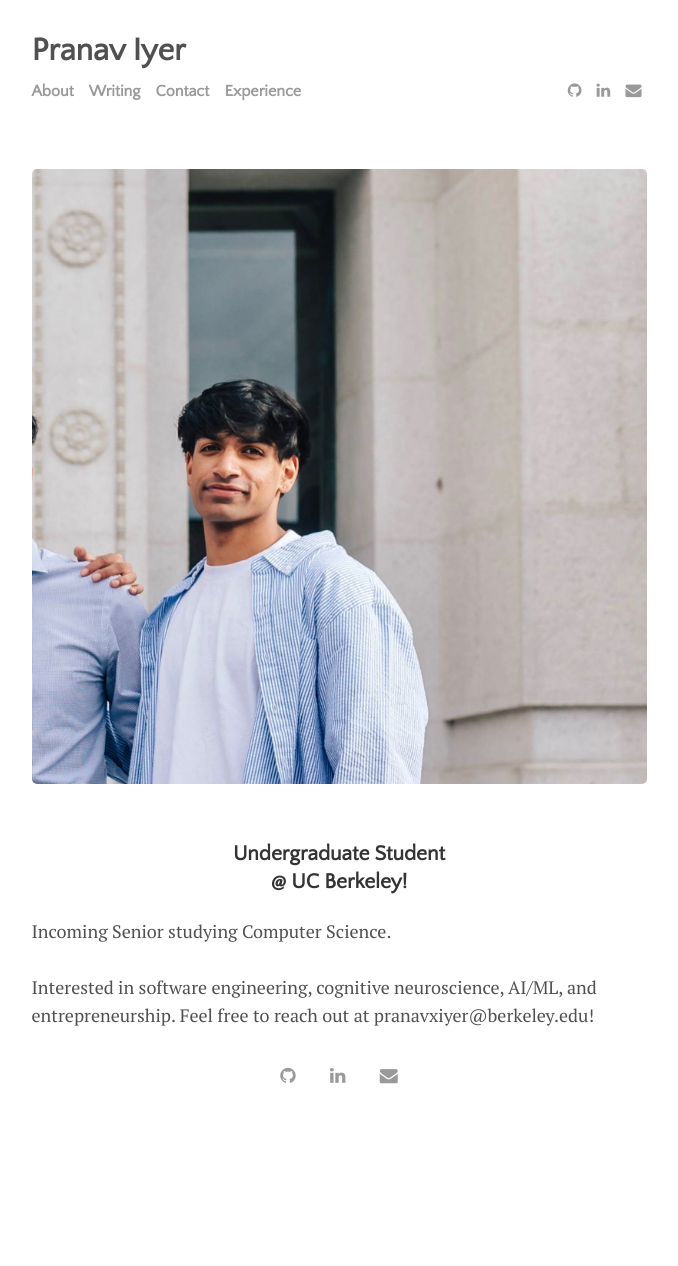
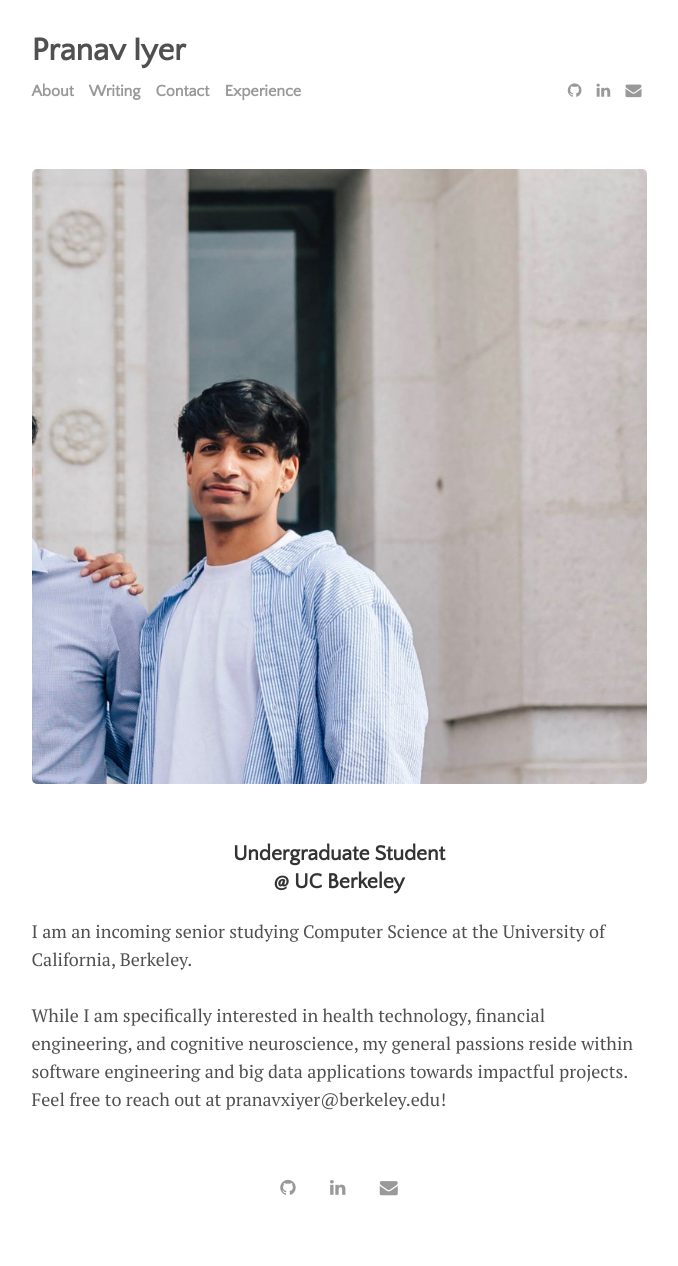
Before and after one commit to pranavxiyer/pranavxiyer.github.io, a Jekyll site: the page built from index.html, in a window 1280 px wide. Shown: the whole page, without its empty margins (301-979 px from the left). Built offline with Jekyll 4.4.1, drawn with Linux system fonts in a browser that asks for light colours; the list of posts is cut into pages by our own code; before the commit the page ends 1154 px from its top, so only the background shows below that.

Commit message:
updated intro

```diff
--- a/_layouts/home.html
+++ b/_layouts/home.html
@@ -29,10 +29,14 @@ layout: default
 <div class="row">
   <div class="col-md-12">
     <br>
-	   <center><h3 class="fw-bold border-bottom pb-3 mb-3">Undergraduate Student <br> @ UC Berkeley!</h3></center>
-     Incoming Senior studying Computer Science. <br> <br>
+	   <center><h3 class="fw-bold border-bottom pb-3 mb-3">Undergraduate Student <br> @ UC Berkeley</h3></center>
+     I am an incoming senior studying Computer Science at the University of California, Berkeley. <br> <br>
 
-	   Interested in software engineering, cognitive neuroscience, AI/ML, and entrepreneurship. Feel free to reach out at pranavxiyer@berkeley.edu!
+	   While I am specifically interested in health technology, financial engineering, and cognitive neuroscience, my general passions reside within software engineering and big data applications towards impactful projects. Feel free to reach out at pranavxiyer@berkeley.edu! <br><br>
+
+     <!-- <strong> Listening to: </strong> Brent Faiyaz, Drake -->
+
+
   </div>
 
 <!-- Pagination links
```
